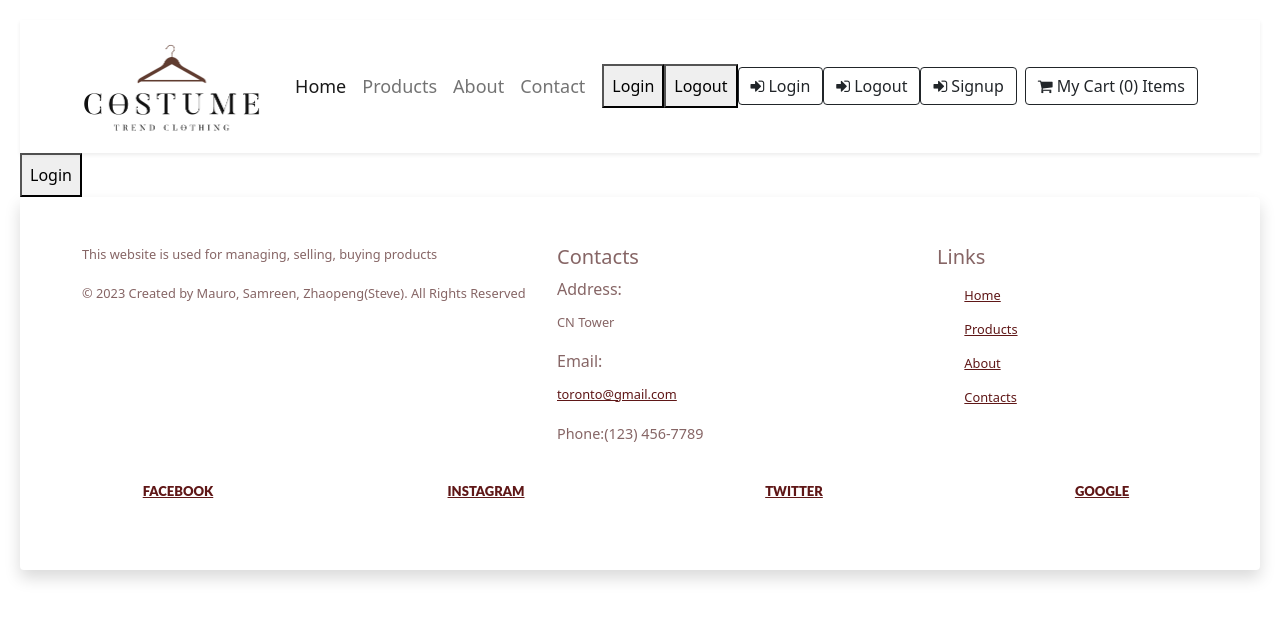
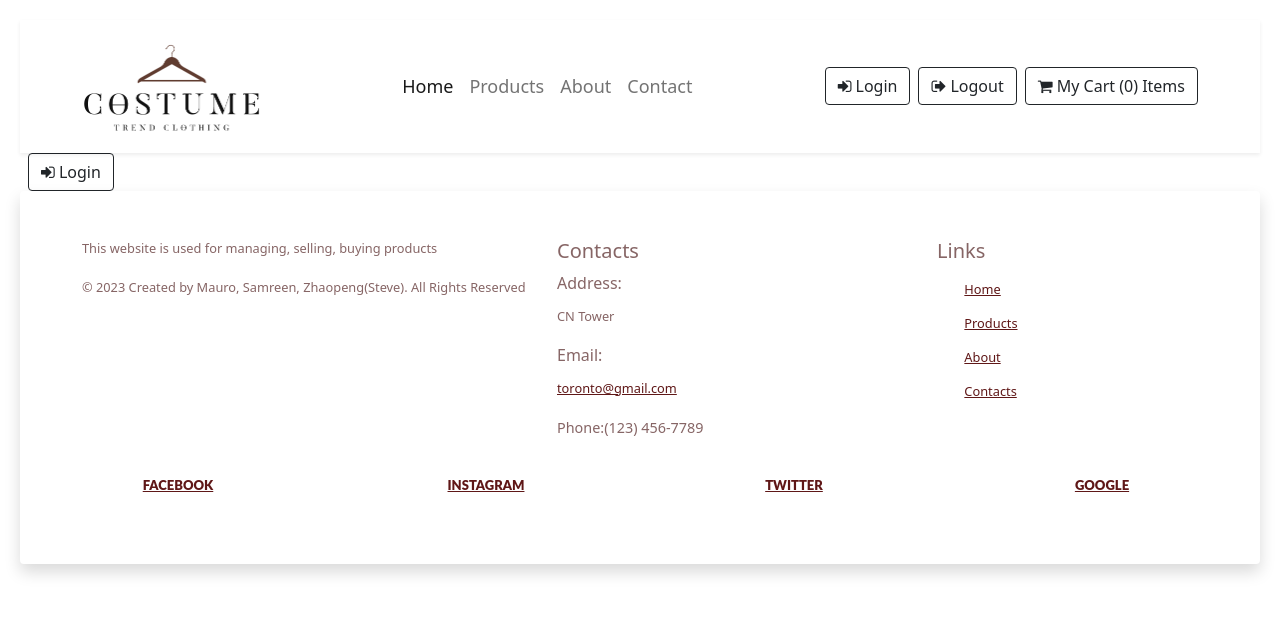
Before and after one commit to mauroapjr/ecommerce, a React (Create React App) app: page /login in a window 1280 px wide. Shown: the top 620 px of the page. Built offline with nearby package versions, Linux system fonts and the light colour scheme.

Commit message:
add styles for user

```diff
--- a/src/component/Login.jsx
+++ b/src/component/Login.jsx
@@ -5,7 +5,12 @@ function Login() {
   const { loginWithRedirect } = useAuth0();
 
   return (
-    <button onClick={() => loginWithRedirect()}>Login</button>
+    <div className="buttons">
+              <a  className="btn btn-outline-dark ms-2">
+                <i className="fa fa-sign-in" onClick={() => loginWithRedirect()} aria-hidden="true"></i> Login
+              </a>
+    {/* <button onClick={() => loginWithRedirect()}>Login</button> */}
+    </div>
   )
 }
 
--- a/src/component/Logout.jsx
+++ b/src/component/Logout.jsx
@@ -1,12 +1,24 @@
 import React from "react";
-import { useAuth0 } from '@auth0/auth0-react';
+import { useAuth0 } from "@auth0/auth0-react";
 
 function Logout() {
   const { logout } = useAuth0();
 
   return (
-    <button onClick={() => logout({ returnTo: window.location.origin })}>Logout</button>
-  )
+    <div className="buttons">
+      <a className="btn btn-outline-dark ms-2">
+        <i
+          className="fa fa-sign-out"
+          onClick={() => logout({ returnTo: window.location.origin })}
+          aria-hidden="true"
+        ></i>{" "}
+        Logout
+      </a>
+      {/* <button onClick={() => loginWithRedirect()}>Login</button> */}
+
+      {/* <button onClick={() => logout({ returnTo: window.location.origin })}>Logout</button> */}
+    </div>
+  );
 }
 
 export default Logout;
--- a/src/component/Navbar.jsx
+++ b/src/component/Navbar.jsx
@@ -11,7 +11,7 @@ import UserProfile from "./UserProfile";
 
 export default function Navbar() {
   const { user } = useAuth0();
-  console.log("USER",user)
+  console.log("USER", user);
   const [show, setShow] = useState(false);
   const handleClose = () => setShow(false);
   const handleShow = () => setShow(true);
@@ -26,7 +26,12 @@ export default function Navbar() {
       <nav className="navbar navbar-expand-lg navbar-light bg-white py-3 shadow-sm">
         <div className="container">
           <Link to="/" className="navbar-brand">
-            <img src="..\assets\logo_crop.png" alt="" className="store_logo" style={{ width: "180px", height: "auto" }} />
+            <img
+              src="..\assets\logo_crop.png"
+              alt=""
+              className="store_logo"
+              style={{ width: "180px", height: "auto" }}
+            />
           </Link>
           <button
             className="navbar-toggler"
@@ -57,36 +62,28 @@ export default function Navbar() {
                 </a>
               </li>
               <li className="nav-item">
-                <a className="nav-link" href="http://storage.googleapis.com/ecommerce-store-project/index.html">Contact</a>
+                <a
+                  className="nav-link"
+                  href="http://storage.googleapis.com/ecommerce-store-project/index.html"
+                >
+                  Contact
+                </a>
               </li>
             </ul>
             <CartProduct show={show} handleClose={handleClose} />
-            <UserProfile />
-            <Login/>
-            <Logout/>
-            <div className="buttons">
-              <a  className="btn btn-outline-dark">
-                <i className="fa fa-sign-in" aria-hidden="true"></i> Login
-              </a>
-              <a  className="btn btn-outline-dark">
-                <i className="fa fa-sign-in" aria-hidden="true"></i> Logout
-              </a>
-              <a  className="btn btn-outline-dark">
-                <i className="fa fa-sign-in" aria-hidden="true"></i> Signup
-              </a>
-              {/* <a href="/login" className="btn btn-outline-dark">
-                <i className="fa fa-sign-in" aria-hidden="true"></i> Login
-              </a>
-              <a href="/signup" className="btn btn-outline-dark ms-2">
-                <i className="fa fa-user-plus" aria-hidden="true"></i> Sign up
-              </a> */}
-              <a onClick={handleShow} className="btn btn-outline-dark ms-2">
+
+            <div className="buttons d-flex">
+              <Login />
+              <Logout />
+
+              <a onClick={handleShow} className="btn btn-outline-dark ms-2 ms=auto">
                 <i className="fa fa-shopping-cart" aria-hidden="true"></i> My
                 Cart ({productsCount}) Items
               </a>
             </div>
           </div>
         </div>
+        <UserProfile />
       </nav>
     </div>
   );
--- a/src/component/UserProfile.jsx
+++ b/src/component/UserProfile.jsx
@@ -1,24 +1,25 @@
 import React from "react";
-import { useAuth0 } from '@auth0/auth0-react';
+import { useAuth0 } from "@auth0/auth0-react";
 
 function UserProfile() {
   const { user, isAuthenticated, isLoading } = useAuth0();
-  console.log("USER",user)
-
+  console.log("USER", user);
 
   if (isLoading) {
-    return <div>Loading...</div>
+    return <div>Loading...</div>;
   }
-  console.log("USER",user)
+  console.log("USER", user);
   return (
     isAuthenticated && (
-      <div>
-        <img src={user.picture} alt={user.name} />
-        <h2>{user.name}</h2>
-        <p>{user.email}</p>
+      <div className="ml-1">
+        <img
+          src={user.picture}
+          alt={user.name}
+          style={{ borderRadius: "50%", width: "50px", height: "50px" }}
+        />
       </div>
     )
-  )
+  );
 }
 
 export default UserProfile;
```
